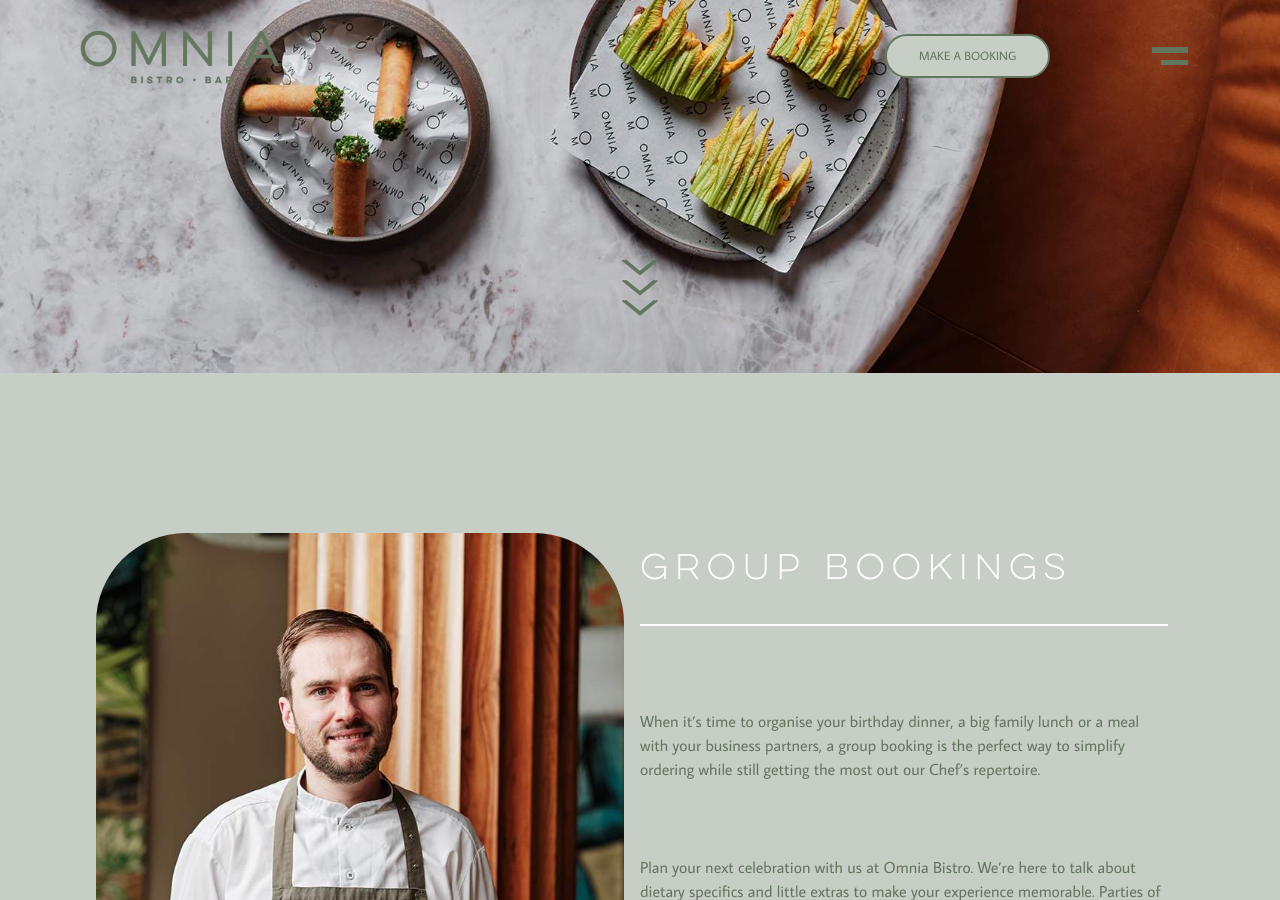
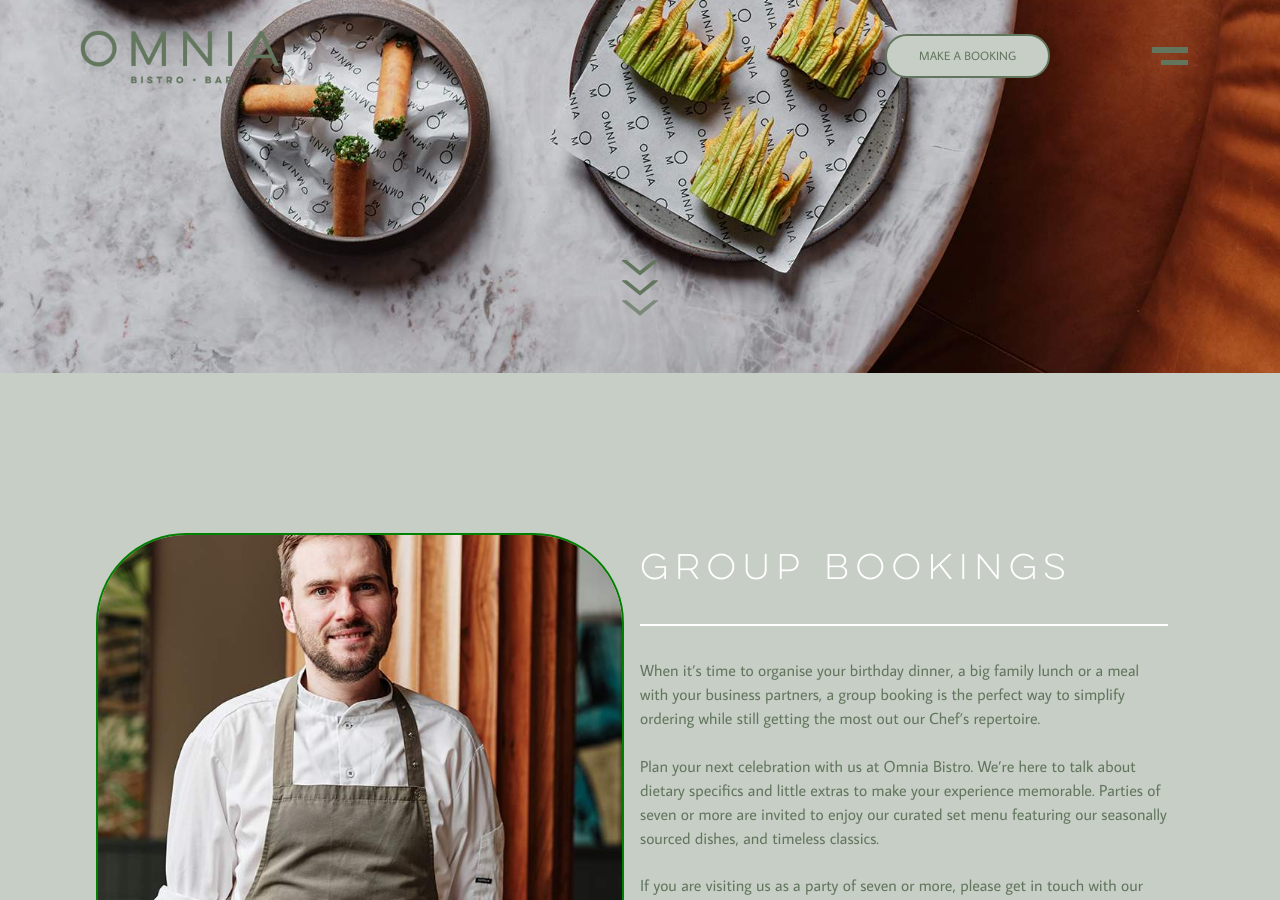
Before and after one commit to yugenomnia/omnia, a Jekyll site: the page built from bookings.md, in a window 1280 px wide and 900 px high, scrolled down 527 px. Built offline with Jekyll 4.4.1, drawn with Linux system fonts in a browser that asks for light colours.

Commit message:
img booking page size

```diff
--- a/css/style.css
+++ b/css/style.css
@@ -845,6 +845,11 @@
 .small-title {
   font-family: 'Lulo Clean one', 'sans-serif';
   letter-spacing: 0.1rem;
+}
+
+.booking-img {
+  width: 100%;
+  border: 2px solid green;
 }
 
 
@@ -1487,7 +1492,7 @@
 @media (min-width:1024px) {
 
   .booking-img {
-    height: 100%;
+    max-height: 500px;
  }
 
   .event-text {
```
Also changed, not shown: 3 other files.
